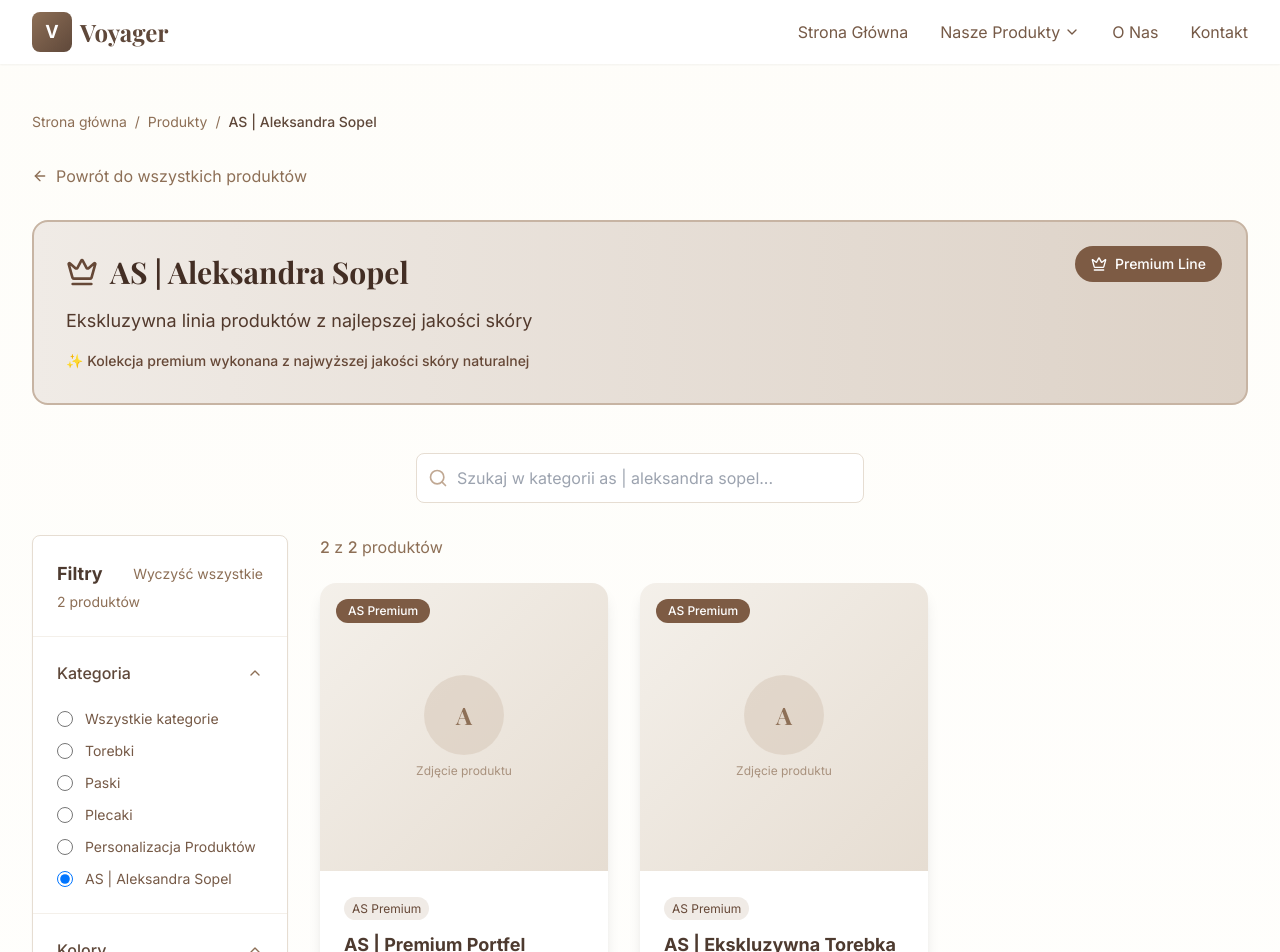
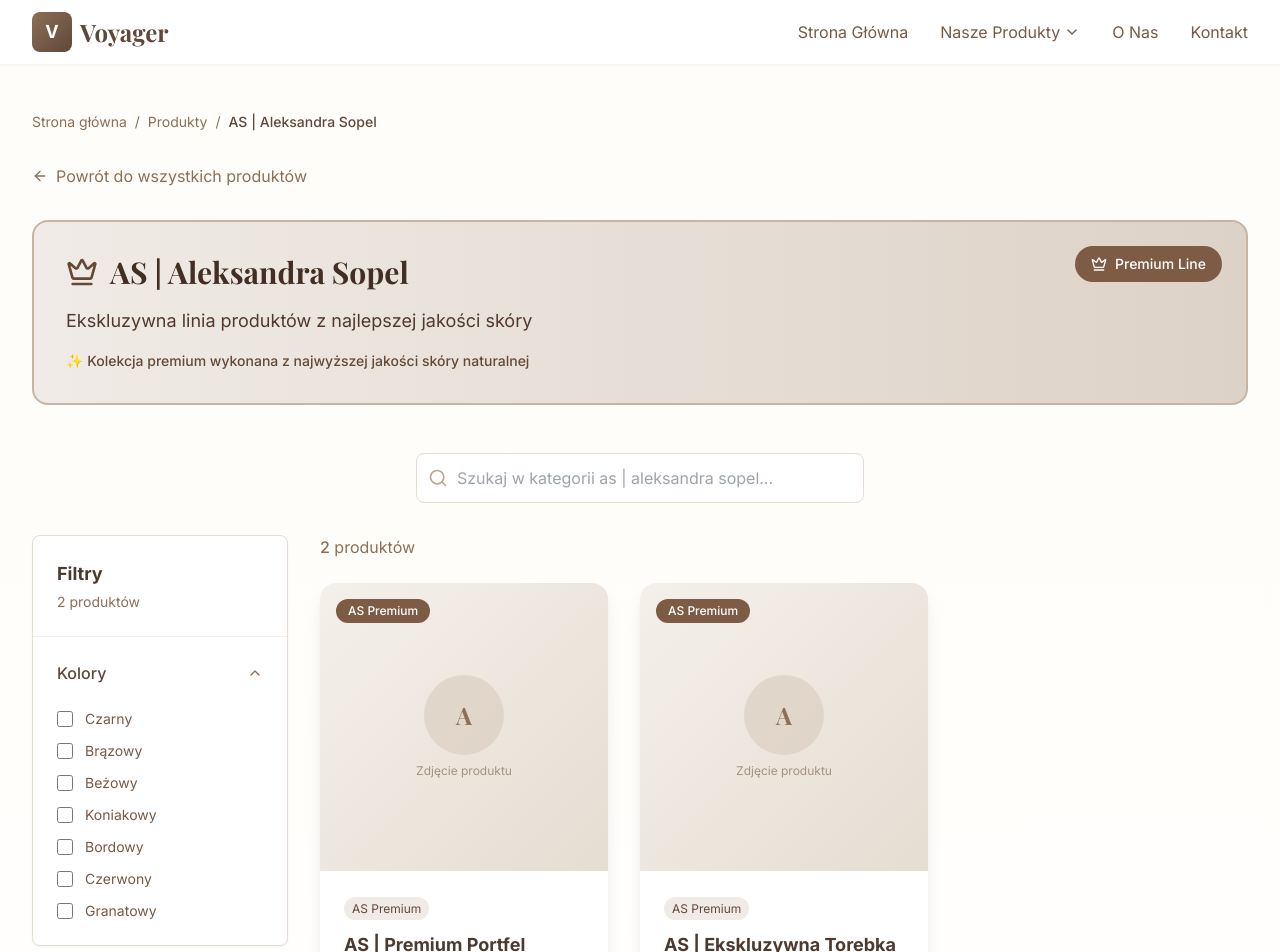
Before and after one commit to Lorexowy/voyager-leather-showcase, a Next.js app: page /produkty/as-aleksandra-sopel in a window 1280 px wide. Shown: the top 952 px of the page. Built offline with nearby package versions, Linux system fonts and the light colour scheme; a web font is replaced by a local one.

Commit message:
poprawa filtrów

```diff
--- a/src/app/produkty/[category]/page.tsx
+++ b/src/app/produkty/[category]/page.tsx
@@ -189,28 +189,36 @@ export default function CategoryPage() {
     );
   }
 
-  // Filtruj produkty dla danej kategorii
-  const categoryProducts = mockProducts.filter(product => product.category === category.id);
+  // Filtruj produkty - najpierw według kategorii, potem według filtrów
+  const filteredProducts = useMemo(() => {
+    // Zaczynamy od wszystkich produktów
+    let products = mockProducts;
 
-  const filteredProducts = useMemo(() => {
-    return categoryProducts.filter(product => {
-      // Search filter
-      if (searchTerm && !product.name.toLowerCase().includes(searchTerm.toLowerCase()) &&
-          !product.description.toLowerCase().includes(searchTerm.toLowerCase())) {
-        return false;
-      }
+    // Jeśli nie ma filtra kategorii lub jest ustawiony na obecną kategorię, filtruj tylko po kategorii z URL
+    if (!filters.category || filters.category === category.id) {
+      products = products.filter(product => product.category === category.id);
+    } else {
+      // Jeśli użytkownik wybrał inną kategorię w filtrach, pokaż produkty z tej kategorii
+      products = products.filter(product => product.category === filters.category);
+    }
 
-      // Color filter
-      if (filters.colors && filters.colors.length > 0) {
-        const hasMatchingColor = filters.colors.some(color =>
-          product.availableColors.includes(color)
-        );
-        if (!hasMatchingColor) return false;
-      }
+    // Zastosuj filtry wyszukiwania
+    if (searchTerm) {
+      products = products.filter(product =>
+        product.name.toLowerCase().includes(searchTerm.toLowerCase()) ||
+        product.description.toLowerCase().includes(searchTerm.toLowerCase())
+      );
+    }
 
-      return true;
-    });
-  }, [categoryProducts, searchTerm, filters]);
+    // Zastosuj filtry kolorów
+    if (filters.colors && filters.colors.length > 0) {
+      products = products.filter(product =>
+        filters.colors!.some(color => product.availableColors.includes(color))
+      );
+    }
+
+    return products;
+  }, [mockProducts, searchTerm, filters, category.id]);
 
   const isSpecialCategory = category.id === 'as-aleksandra-sopel';
 
@@ -301,13 +309,10 @@ export default function CategoryPage() {
           {/* Filters Sidebar */}
           <div className="lg:w-64 flex-shrink-0">
             <ProductFilters
-              filters={{ ...filters, category: category.id }}
-              onFiltersChange={(newFilters) => {
-                // Usuń kategorię z filtrów, bo jest już ustawiona
-                const { category: _, ...otherFilters } = newFilters;
-                setFilters(otherFilters);
-              }}
+              filters={filters}
+              onFiltersChange={setFilters}
               totalProducts={filteredProducts.length}
+              hideCategories={true}
             />
           </div>
 
@@ -322,7 +327,7 @@ export default function CategoryPage() {
                   Nie znaleziono produktów
                 </h3>
                 <p className="text-brown-600 mb-6">
-                  Nie mamy jeszcze produktów w tej kategorii z wybranymi filtrami.
+                  Nie mamy produktów pasujących do wybranych kryteriów.
                 </p>
                 <button
                   onClick={() => {
@@ -339,7 +344,12 @@ export default function CategoryPage() {
                 {/* Results count */}
                 <div className="flex justify-between items-center mb-6">
                   <div className="text-brown-600">
-                    <span className="font-medium">{filteredProducts.length}</span> z <span className="font-medium">{categoryProducts.length}</span> produktów
+                    <span className="font-medium">{filteredProducts.length}</span> produktów
+                    {filters.category && filters.category !== category.id && (
+                      <span className="ml-2 text-sm">
+                        w kategorii: {CATEGORIES.find(c => c.id === filters.category)?.name}
+                      </span>
+                    )}
                   </div>
                 </div>
 
@@ -354,7 +364,7 @@ export default function CategoryPage() {
                 {filteredProducts.length > 0 && (
                   <div className="text-center mt-12">
                     <p className="text-brown-600 text-sm">
-                      Pokazano wszystkie dostępne produkty w tej kategorii
+                      Pokazano wszystkie dostępne produkty
                     </p>
                   </div>
                 )}
--- a/src/components/CategoriesSection.tsx
+++ b/src/components/CategoriesSection.tsx
@@ -37,9 +37,9 @@ export default function CategoriesSection() {
               <Link
                 key={category.id}
                 href={`/produkty/${category.slug}`}
-                className={`group relative p-8 rounded-2xl transition-all duration-300 hover:shadow-xl hover:-translate-y-2 ${
+                className={`group relative p-8 rounded-2xl transition-all duration-300 hover:shadow-xl ${
                   isSpecial
-                    ? 'bg-gradient-to-br from-accent-100 to-accent-200 border-2 border-accent-300'
+                    ? 'bg-gradient-to-br from-accent-100 to-accent-200 border-2 border-accent-300 hover:from-accent-200 hover:to-accent-300'
                     : 'bg-gradient-to-br from-primary-50 to-primary-100 hover:from-primary-100 hover:to-primary-200'
                 }`}
               >
@@ -85,7 +85,7 @@ export default function CategoriesSection() {
                 </div>
 
                 {/* Hover effect */}
-                <div className="absolute inset-0 rounded-2xl bg-gradient-to-r from-transparent via-white/10 to-transparent -translate-x-full group-hover:translate-x-full transition-transform duration-1000 opacity-0 group-hover:opacity-100" />
+                <div className="absolute inset-0 rounded-2xl bg-gradient-to-r from-transparent via-white/5 to-transparent opacity-0 group-hover:opacity-100 transition-opacity duration-500" />
               </Link>
             );
           })}
--- a/src/components/ProductFilters.tsx
+++ b/src/components/ProductFilters.tsx
@@ -8,6 +8,7 @@ interface ProductFiltersProps {
   filters: FilterOptions;
   onFiltersChange: (filters: FilterOptions) => void;
   totalProducts: number;
+  hideCategories?: boolean; // Nowy prop do ukrycia filtrów kategorii
 }
 
 const availableColors = [
@@ -20,9 +21,16 @@ const availableColors = [
   'Granatowy'
 ];
 
-export default function ProductFilters({ filters, onFiltersChange, totalProducts }: ProductFiltersProps) {
+export default function ProductFilters({
+  filters,
+  onFiltersChange,
+  totalProducts,
+  hideCategories = false
+}: ProductFiltersProps) {
   const [isOpen, setIsOpen] = useState(false);
-  const [openSections, setOpenSections] = useState<Set<string>>(new Set(['category', 'colors']));
+  const [openSections, setOpenSections] = useState<Set<string>>(
+    new Set(hideCategories ? ['colors'] : ['category', 'colors'])
+  );
 
   const toggleSection = (section: string) => {
     const newOpenSections = new Set(openSections);
@@ -54,10 +62,18 @@ export default function ProductFilters({ filters, onFiltersChange, totalProducts
   };
 
   const clearFilters = () => {
+    if (hideCategories) {
+      // W kategorii - wyczyść tylko kolory
+      onFiltersChange({ colors: undefined });
+    } else {
+      // Na stronie wszystkich produktów - wyczyść wszystko
       onFiltersChange({});
+    }
   };
 
-  const hasActiveFilters = filters.category || (filters.colors && filters.colors.length > 0);
+  const hasActiveFilters = hideCategories
+    ? (filters.colors && filters.colors.length > 0)
+    : (filters.category || (filters.colors && filters.colors.length > 0));
 
   return (
     <>
@@ -89,7 +105,7 @@ export default function ProductFilters({ filters, onFiltersChange, totalProducts
                 onClick={clearFilters}
                 className="text-sm text-brown-600 hover:text-brown-800 transition-colors"
               >
-                Wyczyść wszystkie
+                Wyczyść {hideCategories ? 'filtry' : 'wszystkie'}
               </button>
             )}
           </div>
@@ -98,7 +114,8 @@ export default function ProductFilters({ filters, onFiltersChange, totalProducts
           </p>
         </div>
 
-        {/* Category filter */}
+        {/* Category filter - tylko gdy nie są ukryte */}
+        {!hideCategories && (
           <div className="border-b border-brown-100">
             <button
               onClick={() => toggleSection('category')}
@@ -138,9 +155,10 @@ export default function ProductFilters({ filters, onFiltersChange, totalProducts
               </div>
             )}
           </div>
+        )}
 
         {/* Colors filter */}
-        <div className="border-b border-brown-100">
+        <div className={`${!hideCategories ? 'border-b border-brown-100' : ''}`}>
           <button
             onClick={() => toggleSection('colors')}
             className="w-full flex items-center justify-between p-6 text-left"
@@ -173,7 +191,7 @@ export default function ProductFilters({ filters, onFiltersChange, totalProducts
           <div className="p-6">
             <h4 className="text-sm font-medium text-brown-800 mb-3">Aktywne filtry:</h4>
             <div className="flex flex-wrap gap-2">
-              {filters.category && (
+              {!hideCategories && filters.category && (
                 <span className="inline-flex items-center px-3 py-1 bg-brown-100 text-brown-700 rounded-full text-xs">
                   {CATEGORIES.find(c => c.id === filters.category)?.name}
                   <button
```
Lines whose indentation alone changed are shown as unchanged.
